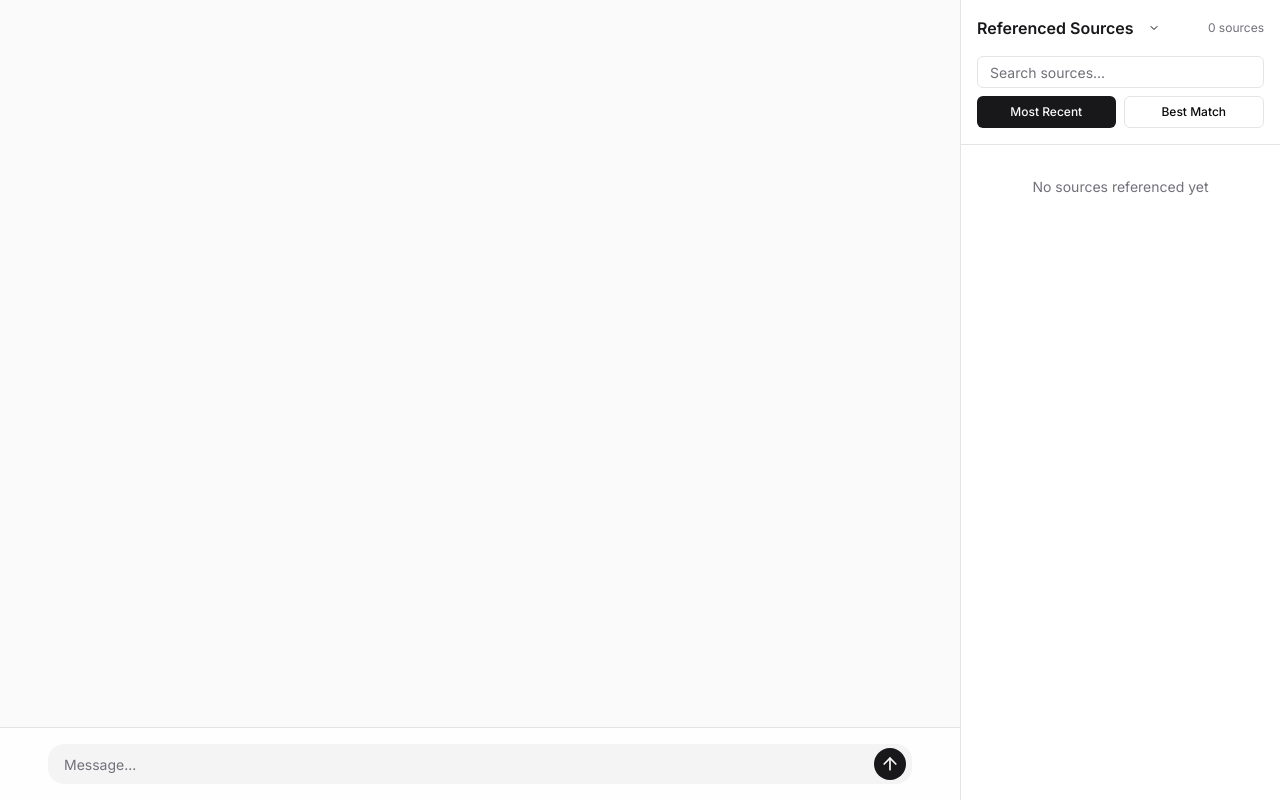
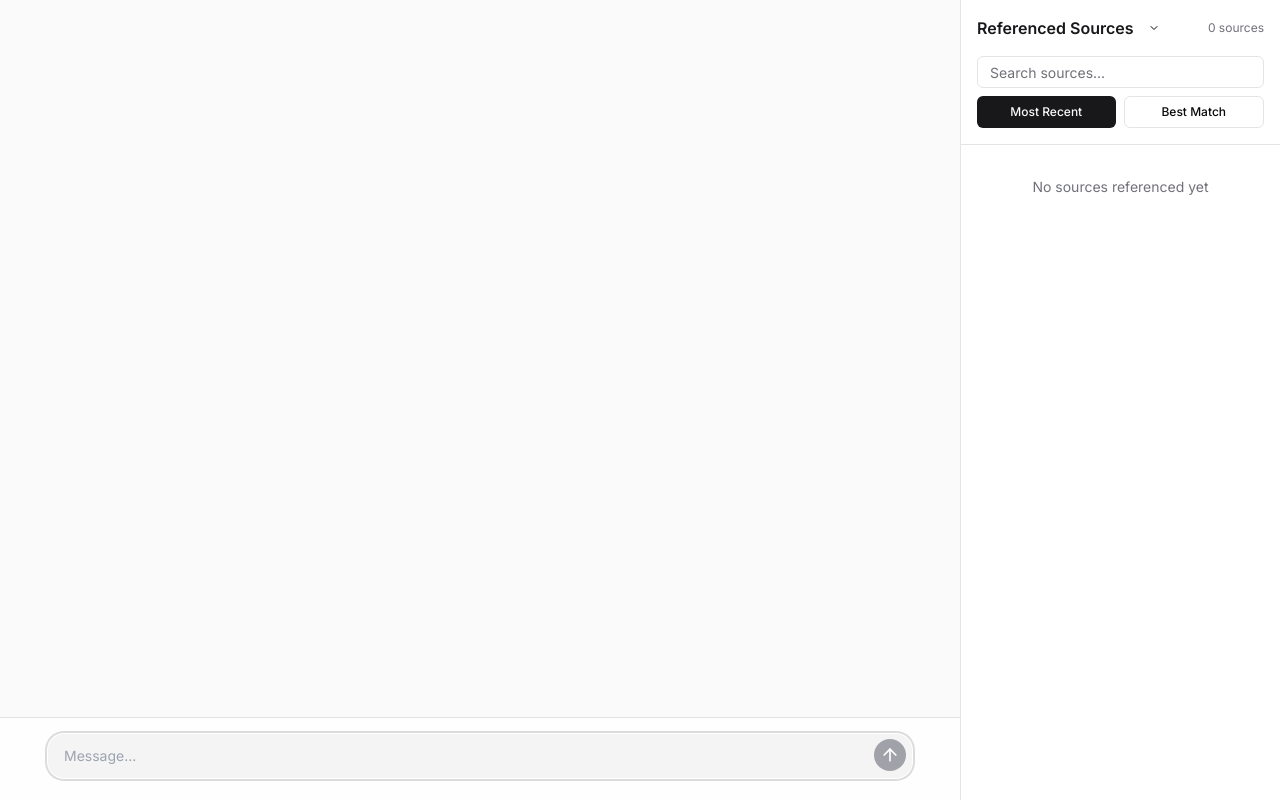
Before and after one commit to HudsonGri/llm-os-agent, a Next.js app: page / in a window 1280 px wide. Built offline with nearby package versions, Linux system fonts and the light colour scheme.

Commit message:
improve input with scaling and enter key functionality

```diff
--- a/app/page.tsx
+++ b/app/page.tsx
@@ -52,6 +52,9 @@ export default function Chat() {
   // Add scroll state management
   const [showScrollButton, setShowScrollButton] = React.useState(false);
   const scrollAreaRef = React.useRef<HTMLDivElement>(null);
+
+  // Track message completion state
+  const [completedMessages, setCompletedMessages] = React.useState<Set<string>>(new Set());
 
   // Scroll to bottom function
   const scrollToBottom = () => {
@@ -119,6 +122,16 @@ export default function Chat() {
     }
   }, [messages, updateActiveSources]);
 
+  // Update completed messages when a message is no longer loading
+  React.useEffect(() => {
+    if (!isLoading && messages.length > 0) {
+      const lastMessage = messages[messages.length - 1];
+      if (lastMessage.role === 'assistant') {
+        setCompletedMessages(prev => new Set([...prev, lastMessage.id]));
+      }
+    }
+  }, [isLoading, messages]);
+
   // Memoize filtered and sorted sources
   const filteredAndSortedSources = useMemo(() => {
     let sources = [...activeSources];
@@ -156,6 +169,7 @@ export default function Chat() {
                 extractSourceNumbers={extractSourceNumbers}
                 TopicBadge={TopicBadge}
                 onRegenerate={m.role === 'assistant' ? () => reload() : undefined}
+                isComplete={m.role === 'user' || completedMessages.has(m.id)}
               />
             ))}
           </div>
--- a/components/chat/chat-input.tsx
+++ b/components/chat/chat-input.tsx
@@ -1,6 +1,7 @@
 import { Button } from '@/components/ui/button';
 import { Input } from '@/components/ui/input';
 import { ArrowUp, Square } from "lucide-react";
+import { useRef, useEffect } from 'react';
 
 interface ChatInputProps {
   input: string;
@@ -17,27 +18,61 @@ export function ChatInput({
   isLoading,
   stop
 }: ChatInputProps) {
+  const textareaRef = useRef<HTMLTextAreaElement>(null);
+
+  // Auto-focus on mount
+  useEffect(() => {
+    textareaRef.current?.focus();
+  }, []);
+
+  // Auto-resize textarea
+  useEffect(() => {
+    const textarea = textareaRef.current;
+    if (textarea) {
+      textarea.style.height = 'auto';
+      const newHeight = Math.min(textarea.scrollHeight, 200); // Max height of 200px
+      textarea.style.height = `${newHeight}px`;
+    }
+  }, [input]);
+
+  // Handle enter and shift+enter
+  const handleKeyDown = (e: React.KeyboardEvent<HTMLTextAreaElement>) => {
+    if (e.key === 'Enter' && !e.shiftKey) {
+      e.preventDefault();
+      if (input.trim()) {
+        handleSubmit(e);
+      }
+    }
+  };
+
   return (
     <div className="border-t border-zinc-200 bg-white/80 backdrop-blur-xl">
       <form onSubmit={handleSubmit} className="max-w-4xl mx-auto p-4">
-        <div className="relative flex items-center">
+        <div className="relative flex items-start">
           <div className="relative flex-1">
-            <Input
+            <textarea
+              ref={textareaRef}
               value={input}
               placeholder="Message..."
-              onChange={handleInputChange}
-              className="pl-4 pr-12 py-3 w-full text-sm text-zinc-900 bg-zinc-100 rounded-2xl border-0 focus-visible:ring-2 focus-visible:ring-zinc-600/20 focus-visible:ring-offset-1"
+              onChange={(e) => handleInputChange(e as any)}
+              onKeyDown={handleKeyDown}
+              rows={1}
+              className="pl-4 pr-12 py-3 w-full text-sm text-zinc-900 bg-zinc-100 rounded-2xl border-0 focus:outline-none focus-visible:ring-2 focus-visible:ring-zinc-600/20 focus-visible:ring-offset-1 resize-none overflow-y-auto"
+              style={{ minHeight: '44px', maxHeight: '200px' }}
             />
             <Button
               type="button"
               size="icon"
               onClick={isLoading ? stop : handleSubmit}
-              className="absolute right-1.5 top-1/2 -translate-y-1/2 h-8 w-8 bg-zinc-900 hover:bg-zinc-800 rounded-full transition-colors"
+              // disabled={!input.trim() && !isLoading}
+              className={`absolute right-1.5 bottom-[13px] h-8 w-8 ${
+                input.trim() || isLoading ? 'bg-zinc-900 hover:bg-zinc-800' : 'bg-zinc-400 cursor-not-allowed'
+              } rounded-full transition-colors`}
             >
               {isLoading ? (
-                <Square fill="white" className="h-4 w-4" />
+                <Square fill="white" className="h-3 w-3" />
               ) : (
-                <ArrowUp className="h-5 w-5" />
+                <ArrowUp className="h-5 w-5 text-white" />
               )}
             </Button>
           </div>
--- a/components/chat/chat-message.tsx
+++ b/components/chat/chat-message.tsx
@@ -36,9 +36,10 @@ interface ChatMessageProps {
   extractSourceNumbers: (content: string) => number[];
   TopicBadge: React.ComponentType<{ topic: string }>;
   onRegenerate?: () => void;
+  isComplete?: boolean;
 }
 
-export function ChatMessage({ message: m, isTopicResult, extractSourceNumbers, TopicBadge, onRegenerate }: ChatMessageProps) {
+export function ChatMessage({ message: m, isTopicResult, extractSourceNumbers, TopicBadge, onRegenerate, isComplete }: ChatMessageProps) {
   return (
     <div
       className={cn(
@@ -80,8 +81,9 @@ export function ChatMessage({ message: m, isTopicResult, extractSourceNumbers, T
                   <div className="mt-2 ml-1">
                     <MessageRating
                       messageId={m.id}
-                      isComplete={m.content.length > 0}
+                      isComplete={isComplete}
                       onRegenerate={onRegenerate}
+                      content={m.content}
                     />
                   </div>
                 </div>
--- a/components/chat/message-rating.tsx
+++ b/components/chat/message-rating.tsx
@@ -1,4 +1,4 @@
-import { ThumbsUp, ThumbsDown, RotateCcw } from "lucide-react";
+import { ThumbsUp, ThumbsDown, RotateCcw, Copy, Check } from "lucide-react";
 import { Button } from "@/components/ui/button";
 import { useState } from "react";
 import { motion } from "framer-motion";
@@ -7,18 +7,28 @@ interface MessageRatingProps {
   messageId: string;
   isComplete?: boolean;
   onRegenerate?: () => void;
+  content?: string;
 }
 
-export function MessageRating({ messageId, isComplete = true, onRegenerate }: MessageRatingProps) {
+export function MessageRating({ messageId, isComplete = true, onRegenerate, content }: MessageRatingProps) {
   const [rating, setRating] = useState<'up' | 'down' | null>(null);
+  const [copied, setCopied] = useState(false);
 
   if (!isComplete) return null;
 
+  const handleCopy = async () => {
+    if (content) {
+      await navigator.clipboard.writeText(content);
+      setCopied(true);
+      setTimeout(() => setCopied(false), 2000);
+    }
+  };
+
   return (
     <motion.div
-      initial={{ opacity: 0, y: 10 }}
-      animate={{ opacity: 1, y: 0 }}
-      transition={{ duration: 0.3, delay: 1 }}
+      initial={{ opacity: 0 }}
+      animate={{ opacity: 1 }}
+      transition={{ duration: 0.3 }}
       className="flex items-center gap-1.5 opacity-0 group-[.is-complete]:opacity-100 transition-opacity"
     >
       <Button
@@ -48,6 +58,19 @@ export function MessageRating({ messageId, isComplete = true, onRegenerate }: Me
         <RotateCcw className="h-3.5 w-3.5" />
         <span className="sr-only">Regenerate response</span>
       </Button>
+      <Button
+        variant="ghost"
+        size="icon"
+        className="h-7 w-7 rounded-md text-zinc-400 hover:text-zinc-900 transition-colors"
+        onClick={handleCopy}
+      >
+        {copied ? (
+          <Check className="h-3.5 w-3.5" />
+        ) : (
+          <Copy className="h-3.5 w-3.5" />
+        )}
+        <span className="sr-only">Copy response</span>
+      </Button>
     </motion.div>
   );
 }
```
